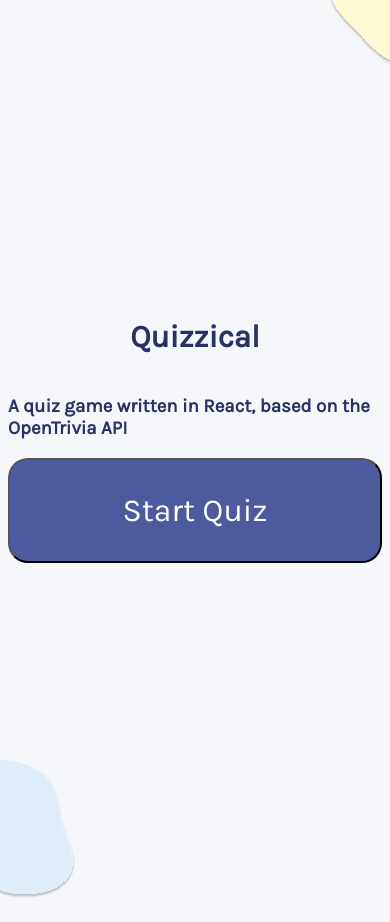
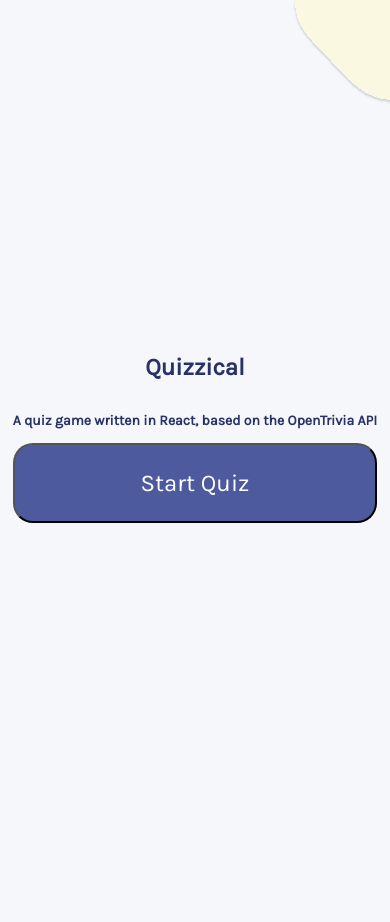
Before and after one commit to NikHerronCoding/quizzical, a React (Vite) app: page / in a window 390 px wide. Shown: the top 922 px of the page. After the commit the page ends 852 px from the top, so only its background shows below. Built offline with nearby package versions, Linux system fonts and the light colour scheme; no server answers.

Commit message:
added a little more responsive design

```diff
--- a/index.html
+++ b/index.html
@@ -10,8 +10,8 @@
     <title>Quizzical</title>
   </head>
   <body>
-    <img src="/blobs.svg" class="blob-1">
-    <img src="/blob2.svg" class="blob-2">
+    <img src="/blobs.svg" class="blob blob-1">
+    <img src="/blob2.svg" class="blob blob-2">
     <div id="root"></div>
     <script type="module" src="/src/main.jsx"></script>
   </body>
--- a/src/App.css
+++ b/src/App.css
@@ -21,7 +21,7 @@
 
 .intro-title {
   text-align: center;
-  font-size: 31.25px;
+  font-size: 2rem;
   font-style: normal;
   font-weight: 700;
   line-height: normal;
@@ -39,9 +39,24 @@
 }
 
 .question {
-  border-bottom:2px solid black;
+  border-bottom:2px solid #DBDEF0;
   margin:1rem;
   padding:1rem;
+}
+
+.question-container {
+  max-width:80%;
+  align-items:center;
+  justify-content:center;
+  flex-direction: column;
+}
+
+.question {
+
+  align-items:center;
+  justify-content:center;
+  flex-direction: column;
+
 }
 
 
@@ -52,6 +67,7 @@
 }
 .answer-container {
   display:flex;
+  flex-wrap:wrap;
 }
 
 .answer {
@@ -60,6 +76,7 @@
   border: 2px solid #293264;
   border-radius: 20px;
   font-weight:600;
+  white-space: nowrap;
 }
 
 .wrong {
@@ -76,3 +93,10 @@
   justify-content: center;
   margin:2rem;
 }
+
+
+@media(max-width:500px) {
+  :root{
+    font-size: 12px;
+  }
+}
--- a/src/App.jsx
+++ b/src/App.jsx
@@ -4,8 +4,6 @@
 
 import StartGame from './components/StartGame'
 import Quiz from './components/Quiz'
-
-
 
 function App() {
   let url = `https://opentdb.com/api.php?amount=5&type=multiple`
--- a/src/index.css
+++ b/src/index.css
@@ -1,18 +1,30 @@
+* {
+    box-sizing: border-box;
+    max-height:100vh;
+    max-width:100vw;
+  }
+
+  #root {
+    max-width:1200px;
+  }
+
 .blob {
     position:absolute;
-    z-index:0;
+    z-index:-1;
+    opacity:0.6;
 }
 
 .blob-1 {
     position:absolute;
     top:-20vw;
     right:-20vw;
-    width: 40vw;
+    width: 50%;
+
 }
 
 .blob-2 {
     position:absolute;
-    bottom:-20vw;
-    left:-20vw;
-    width:40vw;
+    bottom:0vw;
+    left:-1000vw;
+    width:50%;
 }
```
